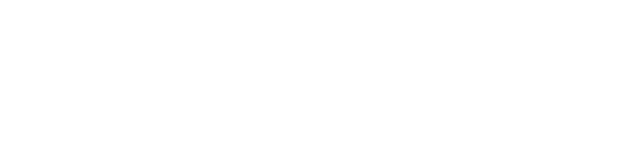
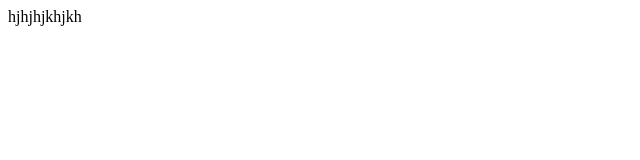
Before and after one commit to sktatanya/GitShop, a plain HTML site: page index.html in a window 1280 px wide. Shown: the whole page, without its empty margins (0-640 px from the left). Drawn offline with Linux system fonts and the light colour scheme.

Commit message:
Change index

```diff
--- a/index.html
+++ b/index.html
@@ -6,6 +6,6 @@
   <title>Document</title>
 </head>
 <body>
-
+  hjhjhjkhjkh
 </body>
 </html>
```
